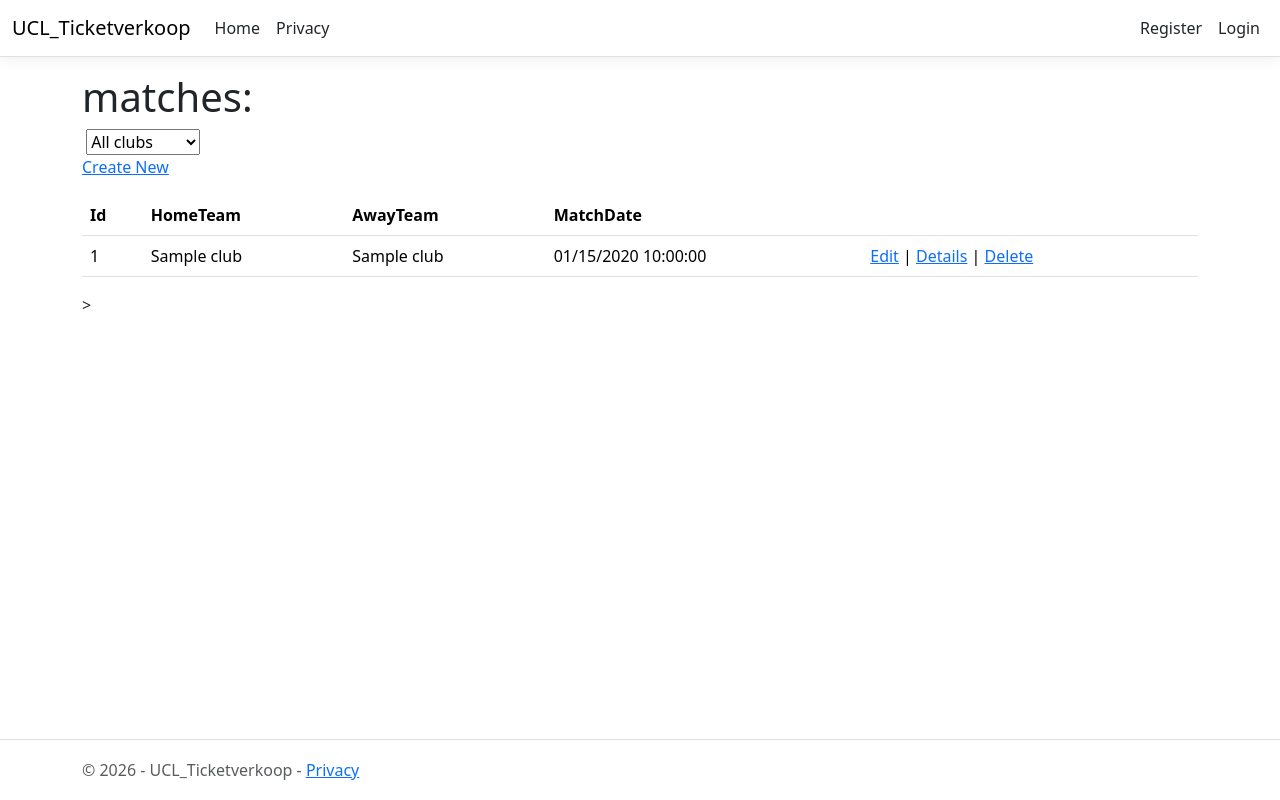
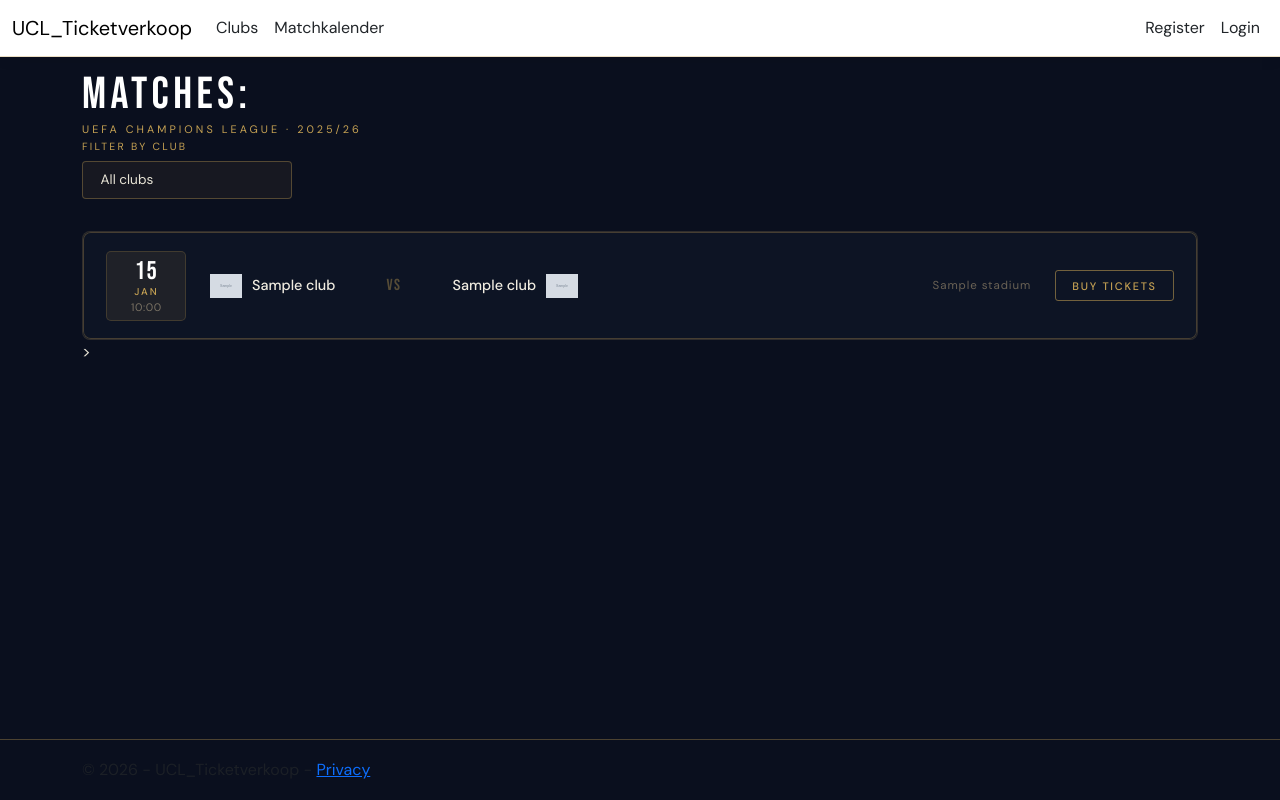
Before and after one commit to str-efrain/UCL_Ticketverkoop, an ASP.NET Core app: page /Match in a window 1280 px wide. Run offline with ASP.NET Core 8, Linux system fonts and the light colour scheme; tables that the repository leaves empty hold one stand-in row (values such as "Sample post"); grey boxes marked "Sample" are stand-in pictures; style sheets or scripts are compiled from the project's sources; some libraries are stand-ins or nearby versions.

Commit message:
Matchkalender gestyled en ook gezorgd dat logo en stadium er bijstaat.

```diff
--- a/Repositories/MatchDAO.cs
+++ b/Repositories/MatchDAO.cs
@@ -58,6 +58,7 @@ namespace Repositories
             {
                 return await _context.Matches
                     .Include(h=>h.HomeClub)
+                        .ThenInclude(c => c.Stadium)
                     .Include(a=>a.AwayClub)
                     .AsNoTracking().ToListAsync();
             }
@@ -73,6 +74,7 @@ namespace Repositories
             {
                 return await _context.Matches
                     .Include(h => h.HomeClub)
+                        .ThenInclude(c => c.Stadium)
                     .Include(a => a.AwayClub)
                     .Where(m => m.HomeClubId == clubId || m.AwayClubId == clubId).ToListAsync();
             }
--- a/UCL_Ticketverkoop/Program.cs
+++ b/UCL_Ticketverkoop/Program.cs
@@ -163,7 +163,7 @@ app.MapStaticAssets();
 
 app.MapControllerRoute(
     name: "default",
-    pattern: "{controller=Home}/{action=Index}/{id?}")
+    pattern: "{controller=Club}/{action=Index}/{id?}")
     .WithStaticAssets();
 
 app.MapRazorPages()
--- a/UCL_Ticketverkoop/ViewModels/MatchVM.cs
+++ b/UCL_Ticketverkoop/ViewModels/MatchVM.cs
@@ -1,10 +1,12 @@
+using Domains.Entities;
+
 namespace UCL_Ticketverkoop.ViewModels
 {
     public class MatchVM
     {
         public int Id { get; set; }
-        public string HomeTeam { get; set; }
-        public string AwayTeam { get; set; }
+        public Club HomeTeam { get; set; }
+        public Club AwayTeam { get; set; }
         public DateTime MatchDate { get; set; }
     }
 }
--- a/UCL_Ticketverkoop/Views/Match/Index.cshtml
+++ b/UCL_Ticketverkoop/Views/Match/Index.cshtml
@@ -1,7 +1,8 @@
 @model UCL_Ticketverkoop.ViewModels.ClubMatchVM
+<link href="~/css/MatchCalendar.css" rel="stylesheet" />
 
 @{
-    ViewData["Title"] = "matches";
+    ViewData["Title"] = "Matches";
 }
 
 <h1>matches:</h1>
@@ -28,7 +29,7 @@
 </div>
 
 <img id="divloading"
-     src="~/images/spinner3.gif"
+     src="~/Images/spinner.webp"
      style="display: none" />
 <div id="content">
     <partial name="_MatchData" model="Model.Matches" />
@@ -44,12 +45,11 @@
     <script>
         $("#ClubID").on("change", () =>
          {
-            $("form").trigger("submit");
+                $("form").trigger("submit");
          });
 
          let Success = () => {
-             $("#divloading").hide();
+            $("#divloading").hide();
          }
     </script>
-
 }
--- a/UCL_Ticketverkoop/Views/Match/_MatchData.cshtml
+++ b/UCL_Ticketverkoop/Views/Match/_MatchData.cshtml
@@ -1,47 +1,39 @@
 @model IEnumerable<UCL_Ticketverkoop.ViewModels.MatchVM>
+<link href="~/css/MatchCalendar.css" rel="stylesheet" />
 
-<p>
-    <a asp-action="Create">Create New</a>
-</p>
-<table class="table">
-    <thead>
-        <tr>
-            <th>
-                @Html.DisplayNameFor(model => model.Id)
-            </th>
-            <th>
-                @Html.DisplayNameFor(model => model.HomeTeam)
-            </th>
-            <th>
-                @Html.DisplayNameFor(model => model.AwayTeam)
-            </th>
-            <th>
-                @Html.DisplayNameFor(model => model.MatchDate)
-            </th>
-            <th></th>
-        </tr>
-    </thead>
-    <tbody>
-@foreach (var item in Model) {
-        <tr>
-            <td>
-                @Html.DisplayFor(modelItem => item.Id)
-            </td>
-            <td>
-                @Html.DisplayFor(modelItem => item.HomeTeam)
-            </td>
-            <td>
-                @Html.DisplayFor(modelItem => item.AwayTeam)
-            </td>
-            <td>
-                @Html.DisplayFor(modelItem => item.MatchDate)
-            </td>
-            <td>
-                @Html.ActionLink("Edit", "Edit", new { /* id=item.PrimaryKey */ }) |
-                @Html.ActionLink("Details", "Details", new { /* id=item.PrimaryKey */ }) |
-                @Html.ActionLink("Delete", "Delete", new { /* id=item.PrimaryKey */ })
-            </td>
-        </tr>
-}
-    </tbody>
-</table>
+<div class="match-list">
+    @foreach (var item in Model)
+    {
+        <div class="match-card">
+            <div class="match-date-badge">
+                <span class="match-day">@item.MatchDate.ToString("dd")</span>
+                <span class="match-month">@item.MatchDate.ToString("MMM")</span>
+                <span class="match-time">@item.MatchDate.ToString("HH:mm")</span>
+            </div>
+
+            <div class="match-teams">
+                <div class="team home">
+                    <img src="/Images/@item.HomeTeam.LogoUrl" alt="@item.HomeTeam.Name" class="team-logo" />
+                    <span class="team-name">@item.HomeTeam.Name</span>
+                </div>
+
+                <div class="match-vs">
+                    <span>VS</span>
+                </div>
+
+                <div class="team away">
+                    <img src="/Images/@item.AwayTeam.LogoUrl" alt="@item.AwayTeam.Name" class="team-logo" />
+                    <span class="team-name">@item.AwayTeam.Name</span>
+                </div>
+            </div>
+
+            <div class="match-meta">
+                <span class="match-stadium">@item.HomeTeam.Stadium.Name</span>
+            </div>
+
+            <div class="match-action">
+                @Html.ActionLink("Buy tickets", "BuyTickets", new { id = item.Id }, new { @class = "btn-ticket" })
+            </div>
+        </div>
+    }
+</div>
--- a/UCL_Ticketverkoop/Views/Shared/_Layout.cshtml
+++ b/UCL_Ticketverkoop/Views/Shared/_Layout.cshtml
@@ -21,10 +21,10 @@
                 <div class="navbar-collapse collapse d-sm-inline-flex justify-content-between">
                     <ul class="navbar-nav flex-grow-1">
                         <li class="nav-item">
-                            <a class="nav-link text-dark" asp-area="" asp-controller="Home" asp-action="Index">Home</a>
+                            <a class="nav-link text-dark" asp-area="" asp-controller="Club" asp-action="Index">Clubs</a>
                         </li>
                         <li class="nav-item">
-                            <a class="nav-link text-dark" asp-area="" asp-controller="Home" asp-action="Privacy">Privacy</a>
+                            <a class="nav-link text-dark" asp-area="" asp-controller="Match" asp-action="Index">Matchkalender</a>
                         </li>
                     </ul>
                     <partial name="_LoginPartial" />
--- /dev/null
+++ b/UCL_Ticketverkoop/wwwroot/css/MatchCalendar.css
@@ -0,0 +1,407 @@
+@import url('https://fonts.googleapis.com/css2?family=Bebas+Neue&family=DM+Sans:wght@300;400;500&display=swap');
+
+/* ════════════════════════════════════════════
+   1. BOOTSTRAP VARIABLE OVERRIDES
+   Must come first — these neutralise Bootstrap's
+   white table/body defaults before any custom
+   rules are applied.
+════════════════════════════════════════════ */
+:root {
+    --bs-body-bg: #0a0f1e;
+    --bs-body-color: #e8e4d6;
+    --bs-body-font-family: 'DM Sans', sans-serif;
+    /* Table */
+    --bs-table-bg: transparent;
+    --bs-table-color: #e8e4d6;
+    --bs-table-border-color: rgba(255, 255, 255, 0.06);
+    --bs-table-striped-bg: transparent;
+    --bs-table-striped-color: #e8e4d6;
+    --bs-table-hover-bg: rgba(197, 161, 83, 0.07);
+    --bs-table-hover-color: #e8e4d6;
+    --bs-table-active-bg: transparent;
+    --bs-table-active-color: #e8e4d6;
+    /* Links */
+    --bs-link-color: #c5a153;
+    --bs-link-hover-color: #e8d48a;
+    /* Forms */
+    --bs-border-color: rgba(197, 161, 83, 0.35);
+}
+
+/* ════════════════════════════════════════════
+   2. BASE
+════════════════════════════════════════════ */
+body {
+    background-color: #0a0f1e;
+    color: #e8e4d6;
+    font-family: 'DM Sans', sans-serif;
+}
+
+/* ════════════════════════════════════════════
+   3. PAGE HEADING
+════════════════════════════════════════════ */
+h1 {
+    font-family: 'Bebas Neue', sans-serif;
+    font-size: 2.8rem;
+    letter-spacing: 0.1em;
+    color: #ffffff;
+    line-height: 1;
+    margin-bottom: 0.3rem;
+}
+
+    h1::after {
+        content: "UEFA Champions League · 2025/26";
+        display: block;
+        font-family: 'DM Sans', sans-serif;
+        font-size: 0.68rem;
+        letter-spacing: 0.28em;
+        text-transform: uppercase;
+        color: #c5a153;
+        font-weight: 400;
+        margin-top: 6px;
+    }
+
+/* ════════════════════════════════════════════
+   4. FILTER FORM
+════════════════════════════════════════════ */
+.form-group {
+    margin-bottom: 1.5rem;
+}
+
+    .form-group::before {
+        content: "Filter by club";
+        display: block;
+        font-size: 0.65rem;
+        letter-spacing: 0.22em;
+        text-transform: uppercase;
+        color: #c5a153;
+        margin-bottom: 6px;
+    }
+
+    .form-group label.control-label {
+        display: none;
+    }
+
+    .form-group select,
+    .form-group select#ClubID {
+        background-color: rgba(197, 161, 83, 0.07);
+        border: 1px solid rgba(197, 161, 83, 0.35);
+        color: #e8e4d6;
+        padding: 0.5rem 1.1rem;
+        border-radius: 4px;
+        font-family: 'DM Sans', sans-serif;
+        font-size: 0.85rem;
+        appearance: none;
+        -webkit-appearance: none;
+        cursor: pointer;
+        min-width: 210px;
+        transition: border-color 0.15s;
+    }
+
+        .form-group select:focus,
+        .form-group select#ClubID:focus {
+            outline: none;
+            border-color: #c5a153;
+            box-shadow: 0 0 0 3px rgba(197, 161, 83, 0.12);
+            background-color: rgba(197, 161, 83, 0.1);
+        }
+
+        .form-group select option {
+            background-color: #111827;
+            color: #e8e4d6;
+        }
+
+/* ════════════════════════════════════════════
+   5. LOADING SPINNER
+════════════════════════════════════════════ */
+#divloading {
+    width: 32px;
+    display: block;
+    margin: 1rem 0;
+    filter: sepia(1) hue-rotate(15deg) saturate(4) brightness(0.9);
+    opacity: 0.6;
+}
+
+/* ════════════════════════════════════════════
+   6. TABLE CONTAINER  (#content + partial)
+════════════════════════════════════════════ */
+#content {
+    background-color: #0d1424;
+    border: 1px solid rgba(197, 161, 83, 0.18);
+    border-radius: 8px;
+    overflow: hidden;
+    margin-top: 0.5rem;
+}
+
+/* ════════════════════════════════════════════
+   7. TABLE — structure
+   Bootstrap's .table sets bg on > * > * (td/th)
+   directly. We neutralise it by re-declaring
+   background-color: transparent on the same
+   selectors, matching Bootstrap's own specificity.
+════════════════════════════════════════════ */
+.table {
+    width: 100%;
+    margin-bottom: 0;
+    border-color: rgba(255, 255, 255, 0.06);
+}
+
+    /* This selector mirrors Bootstrap's own rule,
+   so it wins without needing !important */
+    .table > :not(caption) > * > * {
+        background-color: transparent;
+        color: #e8e4d6;
+        border-bottom-color: rgba(255, 255, 255, 0.06);
+        padding: 0.95rem 1.15rem;
+    }
+
+    /* ════════════════════════════════════════════
+   8. TABLE — thead
+════════════════════════════════════════════ */
+    .table > thead {
+        background-color: rgba(197, 161, 83, 0.1);
+    }
+
+        .table > thead > tr > th {
+            background-color: rgba(197, 161, 83, 0.1);
+            color: #c5a153;
+            font-size: 0.63rem;
+            font-weight: 500;
+            letter-spacing: 0.24em;
+            text-transform: uppercase;
+            border-bottom: 1px solid rgba(197, 161, 83, 0.22);
+            padding: 0.85rem 1.15rem;
+            vertical-align: middle;
+        }
+
+    /* ════════════════════════════════════════════
+   9. TABLE — tbody rows
+════════════════════════════════════════════ */
+    .table > tbody > tr {
+        transition: background-color 0.14s ease;
+    }
+
+        .table > tbody > tr:hover > * {
+            background-color: rgba(197, 161, 83, 0.07);
+            color: #f0ece0;
+        }
+
+        .table > tbody > tr:last-child > * {
+            border-bottom: none;
+        }
+
+        /* ════════════════════════════════════════════
+   10. TABLE — td specifics
+════════════════════════════════════════════ */
+
+        /* Match ID column — muted gold */
+        .table > tbody > tr > td:first-child {
+            color: rgba(197, 161, 83, 0.45);
+            font-size: 0.75rem;
+            font-weight: 300;
+        }
+
+        /* Team name columns */
+        .table > tbody > tr > td:nth-child(2),
+        .table > tbody > tr > td:nth-child(3) {
+            font-weight: 500;
+            color: #f0ece0;
+        }
+
+        /* Date column */
+        .table > tbody > tr > td:nth-child(4) {
+            color: #9a9282;
+            font-size: 0.83rem;
+            font-weight: 300;
+        }
+
+        /* ════════════════════════════════════════════
+   11. BUY TICKETS LINK
+════════════════════════════════════════════ */
+        .table > tbody > tr > td:last-child a,
+        .table > tbody > tr > td > a[href*="BuyTickets"] {
+            display: inline-block;
+            padding: 0.38rem 0.95rem;
+            background-color: transparent;
+            border: 1px solid rgba(197, 161, 83, 0.55);
+            color: #c5a153;
+            font-size: 0.68rem;
+            font-weight: 500;
+            letter-spacing: 0.16em;
+            text-transform: uppercase;
+            border-radius: 3px;
+            text-decoration: none;
+            transition: background-color 0.15s, border-color 0.15s, color 0.15s;
+            white-space: nowrap;
+        }
+
+            .table > tbody > tr > td:last-child a:hover,
+            .table > tbody > tr > td > a[href*="BuyTickets"]:hover {
+                background-color: rgba(197, 161, 83, 0.14);
+                border-color: #c5a153;
+                color: #e8d48a;
+                text-decoration: none;
+            }
+
+/* ════════════════════════════════════════════
+   MATCH LIST & CARDS
+════════════════════════════════════════════ */
+.match-list {
+    display: flex;
+    flex-direction: column;
+    gap: 1px;
+    background-color: rgba(197, 161, 83, 0.15);
+    border: 1px solid rgba(197, 161, 83, 0.18);
+    border-radius: 8px;
+    overflow: hidden;
+}
+
+.match-card {
+    display: grid;
+    grid-template-columns: 80px 1fr auto auto;
+    align-items: center;
+    gap: 1.5rem;
+    padding: 1.1rem 1.4rem;
+    background-color: #0d1424;
+    transition: background-color 0.15s;
+}
+
+    .match-card:hover {
+        background-color: rgba(197, 161, 83, 0.07);
+    }
+
+/* ── Date badge ── */
+.match-date-badge {
+    display: flex;
+    flex-direction: column;
+    align-items: center;
+    background-color: rgba(197, 161, 83, 0.1);
+    border: 1px solid rgba(197, 161, 83, 0.2);
+    border-radius: 5px;
+    padding: 0.45rem 0.6rem;
+    line-height: 1;
+    gap: 2px;
+}
+
+.match-day {
+    font-family: 'Bebas Neue', sans-serif;
+    font-size: 1.6rem;
+    color: #ffffff;
+    letter-spacing: 0.05em;
+    line-height: 1;
+}
+
+.match-month {
+    font-size: 0.62rem;
+    font-weight: 500;
+    letter-spacing: 0.2em;
+    text-transform: uppercase;
+    color: #c5a153;
+}
+
+.match-time {
+    font-size: 0.68rem;
+    color: #7a7264;
+    letter-spacing: 0.05em;
+    margin-top: 3px;
+}
+
+/* ── Teams ── */
+.match-teams {
+    display: flex;
+    align-items: center;
+    gap: 1rem;
+}
+
+.team {
+    display: flex;
+    align-items: center;
+    gap: 0.6rem;
+    min-width: 160px;
+}
+
+    .team.away {
+        flex-direction: row-reverse;
+        text-align: right;
+    }
+
+.team-logo {
+    width: 32px;
+    height: 32px;
+    object-fit: contain;
+    flex-shrink: 0;
+}
+
+.team-name {
+    font-size: 0.9rem;
+    font-weight: 500;
+    color: #f0ece0;
+    white-space: nowrap;
+}
+
+.match-vs {
+    font-family: 'Bebas Neue', sans-serif;
+    font-size: 1rem;
+    color: rgba(197, 161, 83, 0.4);
+    letter-spacing: 0.1em;
+    flex-shrink: 0;
+}
+
+/* ── Stadium ── */
+.match-meta {
+    display: flex;
+    flex-direction: column;
+    align-items: flex-end;
+    gap: 3px;
+}
+
+.match-stadium {
+    font-size: 0.72rem;
+    color: #6a6255;
+    letter-spacing: 0.08em;
+    white-space: nowrap;
+}
+
+/* ── Buy tickets button ── */
+.btn-ticket {
+    display: inline-block;
+    padding: 0.4rem 1rem;
+    background-color: transparent;
+    border: 1px solid rgba(197, 161, 83, 0.55);
+    color: #c5a153;
+    font-size: 0.68rem;
+    font-weight: 500;
+    letter-spacing: 0.16em;
+    text-transform: uppercase;
+    border-radius: 3px;
+    text-decoration: none;
+    transition: background-color 0.15s, border-color 0.15s, color 0.15s;
+    white-space: nowrap;
+}
+
+    .btn-ticket:hover {
+        background-color: rgba(197, 161, 83, 0.14);
+        border-color: #c5a153;
+        color: #e8d48a;
+        text-decoration: none;
+    }
+
+/* ── Responsive: stack on small screens ── */
+@media (max-width: 700px) {
+    .match-card {
+        grid-template-columns: 1fr;
+        gap: 0.8rem;
+    }
+
+    .match-teams {
+        flex-wrap: wrap;
+    }
+
+    .team.away {
+        flex-direction: row;
+        text-align: left;
+    }
+
+    .match-meta {
+        align-items: flex-start;
+    }
+}
```
Also changed, not shown: UCL_Ticketverkoop/AutoMapper/AutoMapperProfile.cs (+5 -12 lines), UCL_Ticketverkoop/wwwroot/Images/spinner.webp (added).
